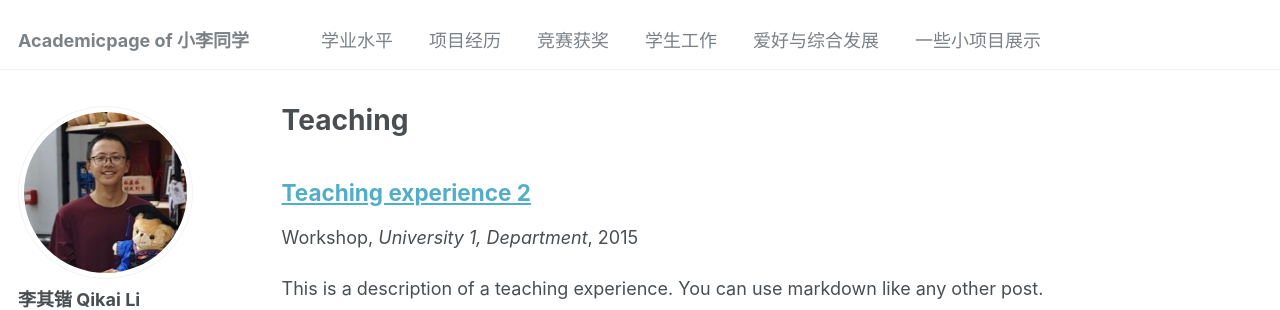
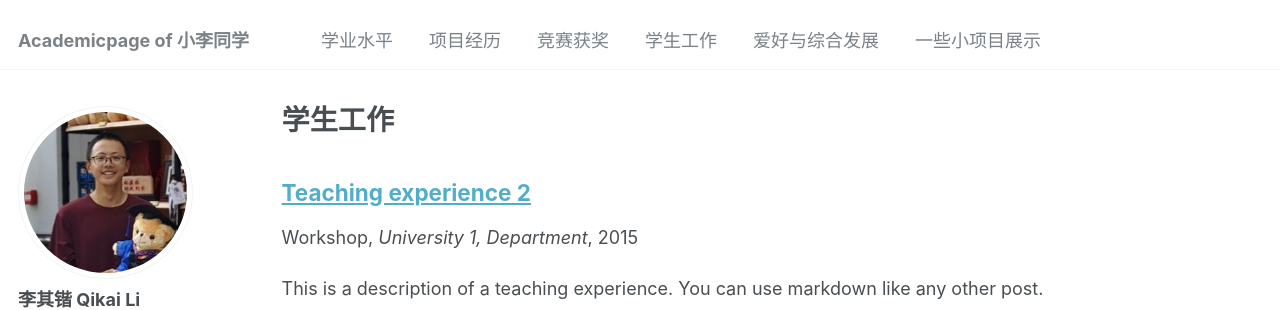
Before and after one commit to HITLqk/lqk, a Jekyll site: the page built from _pages/teaching.html, in a window 1280 px wide. Shown: the top 310 px of the page. Built offline with Jekyll 4.4.1, drawn with Linux system fonts in a browser that asks for light colours.

Commit message:
Update teaching.html

```diff
--- a/_pages/teaching.html
+++ b/_pages/teaching.html
@@ -1,6 +1,6 @@
 ---
 layout: archive
-title: "Teaching"
+title: "学生工作"
 permalink: /teaching/
 author_profile: true
 ---
```
